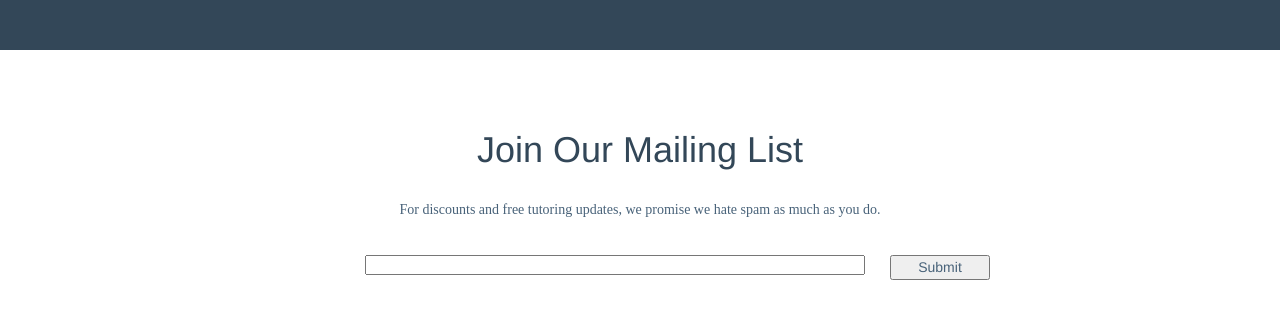
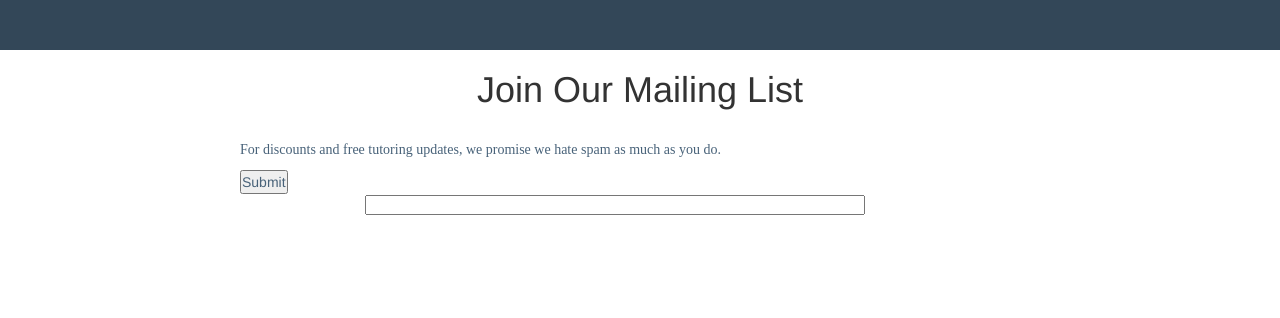
Before and after one commit to BrianCoombs/1on1Website, a React (Create React App) app in the folder my-app/client/: page / in a window 1280 px wide. Shown: the part 4245-4563 px from the top of the page. Built offline with nearby package versions, Linux system fonts and the light colour scheme; a web font is replaced by a local one.

Commit message:
update mailing list

```diff
--- a/my-app/client/src/components/MailingList.js
+++ b/my-app/client/src/components/MailingList.js
@@ -1,21 +1,90 @@
 import React, { Component } from 'react'
+//import axios from 'axios'
+import curl from 'curl'
 
 class MailingList extends Component {
 
+  constructor(){
+    super();
+    this.email = ''
+    this.auth = "1on1Tutoring:5265796dfdeb31263a5c23cc561941d5-us15"
+  }
+
+  update(e){
+    this.email = this.refs.input.value;
+  }
+
+  addToMailList() {
+    //event.preventDefault();
+
+    curl.post('https://us16.api.mailchimp.com/3.0/lists/f403e6a812/members',{email_address:"purahmanian@gmail.com", status:"subscribed"});
+
+/*
+
+    axios.post(`https://1on1Tutoring:5265796dfdeb31263a5c23cc561941d5-us15@us16.api.mailchimp.com/3.0/lists/f403e6a812/members`, {
+      email_address: 'purahmanian@gmail.com',
+      status: 'subscribed'
+    })
+    .then(function (response) {
+      console.log(response);
+      alert("response:\n" + response);
+    })
+    .catch(function (error) {
+      console.log(error);
+      alert("error:\n" + error);
+    });
+
+
+    axios({
+      url:'https://us16.api.mailchimp.com/3.0/lists/f403e6a812/members',
+      method: 'POST',
+      headers: {
+        'content-type': 'application/json'
+      },
+      body: JSON.stringify({
+        email_address: this.email,
+        status: "subscribed",
+      }),
+      auth: {
+        'user': '1on1Tutoring',
+        'pass': '5265796dfdeb31263a5c23cc561941d5-us15'
+      }
+    })
+
+    axios({
+      url: 'https://usX.api.mailchimp.com/3.0/lists/f403e6a812/members',
+      user: '1on1Tutoring:5265796dfdeb31263a5c23cc561941d5-us15',
+      header: 'content-type: application/json',
+      data: user
+    }).then(res => {
+       console.log(res);
+       console.log(res.data);
+     })*/
+
+  }
+
   render() {
     return (
-      <div class="mail">
-        <br/><br/><br/>
+      <div>
         <h1>Join Our Mailing List</h1>
         <div class="mailingList">
-            <br/>
-          <p class="center">For discounts and free tutoring updates, we promise we hate spam as much as you do.</p>
-          <form action="">
-            <input class="emailInput" type="text" name="emailAddress"/>
-            <input class="inputSubmit" type="submit" value="Submit"/>
+
+          <br/>
+
+          <p class="mailing">For discounts and free tutoring updates, we promise we hate spam as much as you do.</p>
+
+          <form id="hello" action="" onSubmit={this.addToMailList.bind(this)} >
+            <input
+              ref="input"
+              onChange={this.update.bind(this)}
+              //addToMailList = {this.addToMailList.bind(this))}
+              class="emailInput" type="text" name="emailAddress"
+            />{this.email}
+            <input class="emailSubmit" type="submit" value="Submit"/>
+
           </form>
+
         </div>
-        <br/><br/><br/>
       </div>
     );
   }
```
